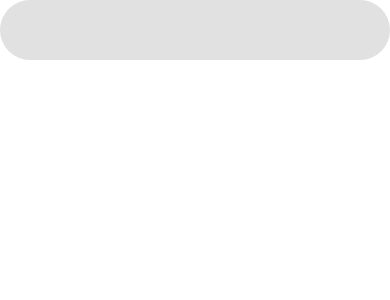
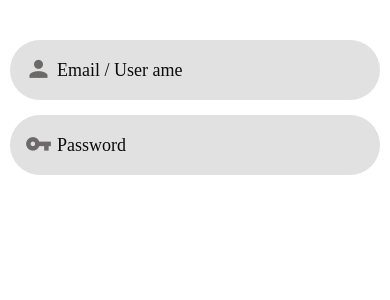
Before and after one commit to TAYBI/Done-with-it, a React Native app: screen / in a window 390 px wide. Shown: the top 300 px of the page. Built offline with nearby package versions, Linux system fonts and the light colour scheme.

Commit message:
global styles

```diff
--- a/App.js
+++ b/App.js
@@ -1,5 +1,5 @@
 import React, { useState } from "react";
-import { Text, TextInput } from "react-native";
+import { Text, TextInput, View } from "react-native";
 import AppTextInput from "./app/components/AppTextInput";
 
 import Screen from "./app/components/Screen";
@@ -8,8 +8,10 @@ export default function App() {
   const [name, setName] = useState("");
 
   return (
-    <Screen>
-      <AppTextInput />
+    <Screen style={{ padding: 10, paddingTop: 40 }}>
+      <AppTextInput icon="account" placeholder="Email / User ame" />
+      <View style={{ height: 15 }} />
+      <AppTextInput icon="key" secureTextEntry placeholder="Password" />
     </Screen>
   );
 }
--- a/app/components/AppTextInput.js
+++ b/app/components/AppTextInput.js
@@ -2,6 +2,7 @@ import React from "react";
 import { StyleSheet, TextInput, View } from "react-native";
 import { MaterialCommunityIcons } from "@expo/vector-icons";
 import colors from "../config/colors";
+import defaultStyles from "../config/styles";
 
 function AppTextInput({ icon, ...otherProps }) {
   return (
@@ -16,7 +17,7 @@ function AppTextInput({ icon, ...otherProps }) {
       )}
       <TextInput
         clearButtonMode="always"
-        style={styles.input}
+        style={defaultStyles.text}
         {...otherProps}
       />
     </View>
@@ -31,10 +32,6 @@ const styles = StyleSheet.create({
     flexDirection: "row",
     padding: 15,
   },
-  input: {
-    fontSize: 18,
-    color: colors.dark,
-  },
   icon: {
     marginRight: 5,
   },
--- a/app/config/colors.js
+++ b/app/config/colors.js
@@ -5,6 +5,6 @@ export default {
   white: "#fff",
   medium: "#6e6969",
   light: "#e1e1e1",
-  dark: "#0c0",
+  dark: "#0c0c0c",
   danger: "#ff5252",
 };
--- /dev/null
+++ b/app/config/styles.js
@@ -0,0 +1,11 @@
+import { Platform } from "react-native";
+import colors from "./colors";
+
+export default {
+  colors,
+  text: {
+    fontSize: 18,
+    color: colors.dark,
+    fontFamily: Platform.OS === "android" ? "Robot" : "Avenir",
+  },
+};
```
